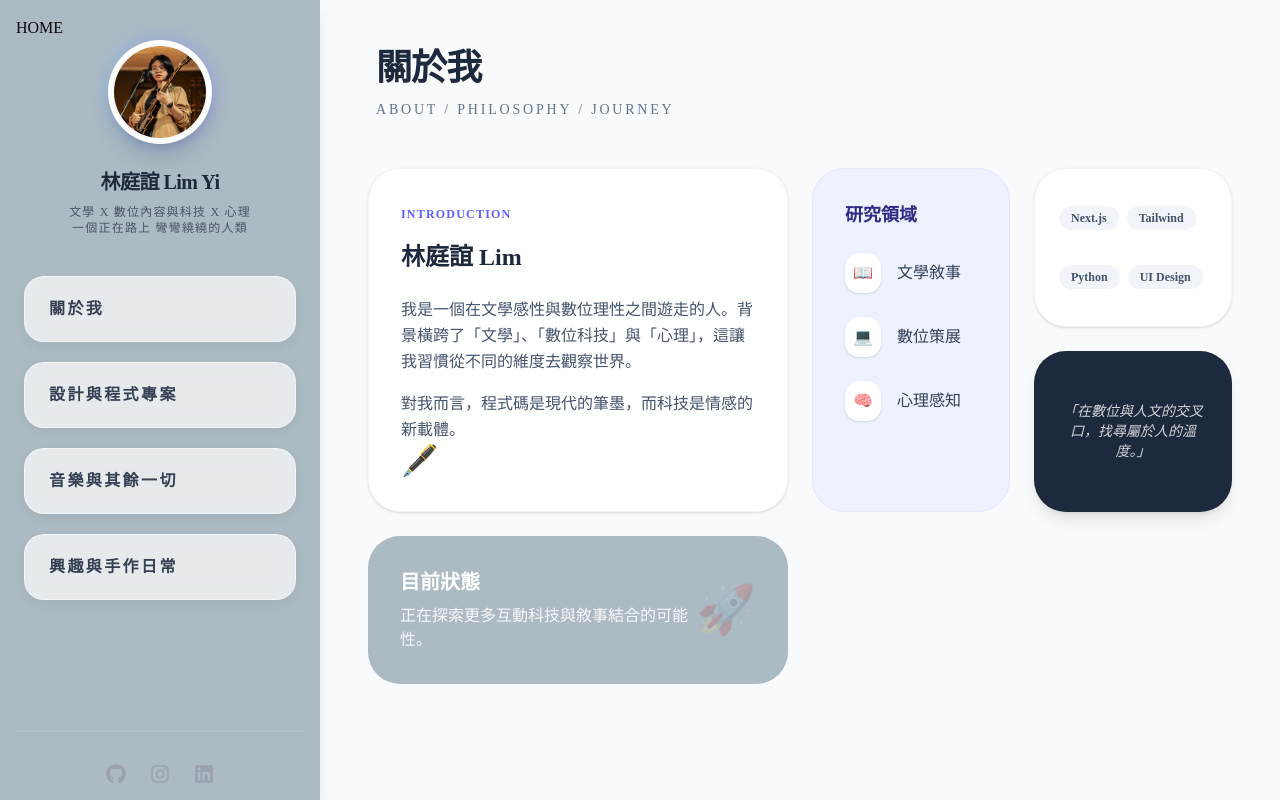
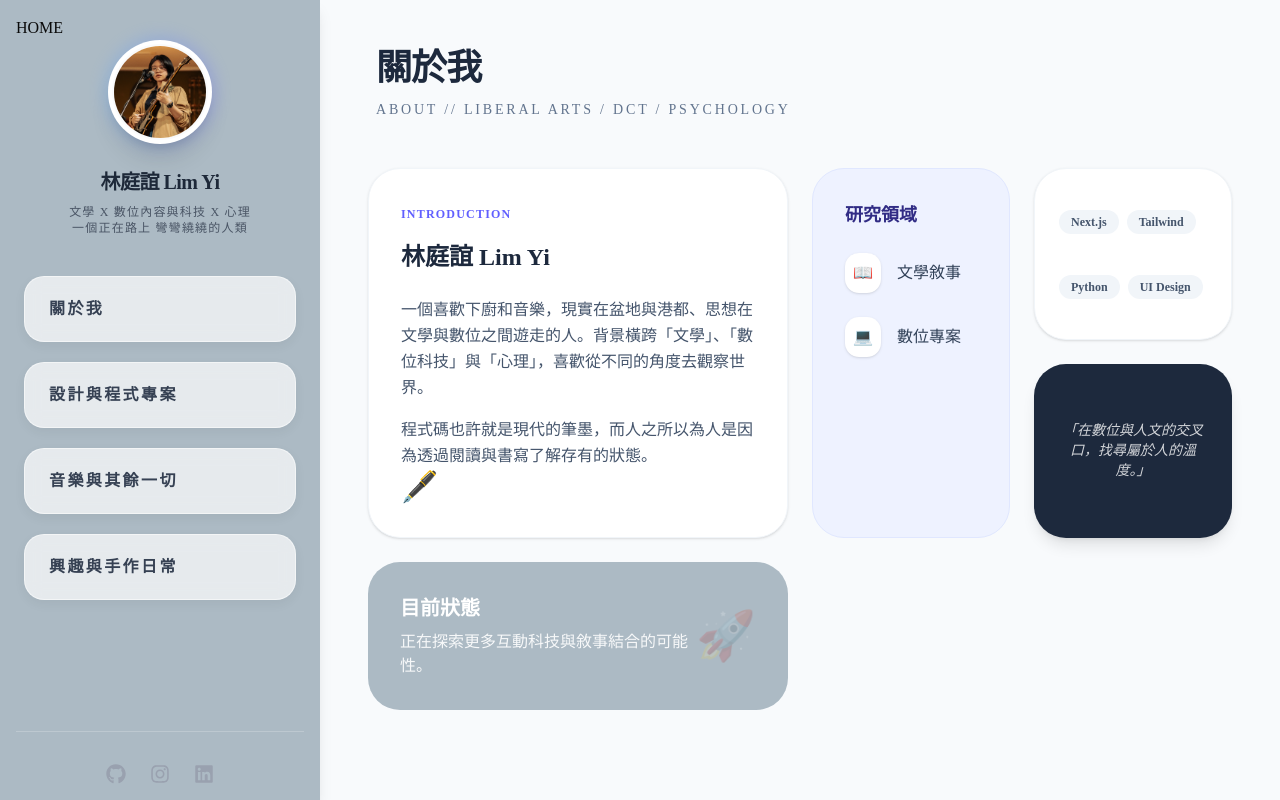
Before and after one commit to yeelin1128/1142_Web113101084_Hw1, a Next.js app: page /about in a window 1280 px wide. Built offline with nearby package versions, Linux system fonts and the light colour scheme.

Commit message:
feat: 45

```diff
--- a/app/about/page.tsx
+++ b/app/about/page.tsx
@@ -18,7 +18,7 @@ export default function About() {
 
         <header className="mb-12 ml-2">
           <h1 className="text-4xl font-bold text-slate-800 tracking-tight">關於我</h1>
-          <p className="text-slate-500 mt-3 tracking-[0.2em] uppercase text-sm">About / Philosophy / Journey</p>
+          <p className="text-slate-500 mt-3 tracking-[0.2em] uppercase text-sm">About // Liberal Arts / DCT / Psychology</p>
         </header>
 
         {/* Bento Grid 容器 */}
@@ -28,12 +28,12 @@ export default function About() {
           <div className="sm:col-span-2 sm:row-span-2 bg-white rounded-[32px] p-8 shadow-sm border border-slate-100 flex flex-col justify-between hover:shadow-xl hover:-translate-y-1 transition-all duration-500">
             <div>
               <span className="text-indigo-500 font-bold tracking-widest text-xs uppercase">Introduction</span>
-              <h2 className="text-2xl font-bold text-slate-800 mt-4 mb-6">林庭誼 Lim</h2>
+              <h2 className="text-2xl font-bold text-slate-800 mt-4 mb-6">林庭誼 Lim Yi</h2>
               <p className="text-slate-600 leading-relaxed mb-4">
-                我是一個在文學感性與數位理性之間遊走的人。背景橫跨了「文學」、「數位科技」與「心理」，這讓我習慣從不同的維度去觀察世界。
+                一個喜歡下廚和音樂，現實在盆地與港都、思想在文學與數位之間遊走的人。背景橫跨「文學」、「數位科技」與「心理」，喜歡從不同的角度去觀察世界。
               </p>
               <p className="text-slate-600 leading-relaxed">
-                對我而言，程式碼是現代的筆墨，而科技是情感的新載體。
+                程式碼也許就是現代的筆墨，而人之所以為人是因為透過閱讀與書寫了解存有的狀態。
               </p>
             </div>
             <div className="text-3xl">🖋️</div>
@@ -45,8 +45,7 @@ export default function About() {
             <ul className="space-y-6">
               {[
                 { title: "文學敘事", icon: "📖" },
-                { title: "數位策展", icon: "💻" },
-                { title: "心理感知", icon: "🧠" }
+                { title: "數位專案", icon: "💻" },
               ].map((item, idx) => (
                 <li key={idx} className="flex items-center gap-4 group">
                   <span className="bg-white p-2 rounded-xl shadow-sm group-hover:scale-110 transition-transform">{item.icon}</span>
```
